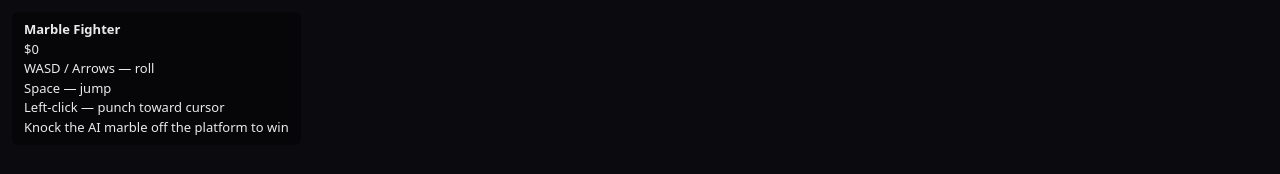
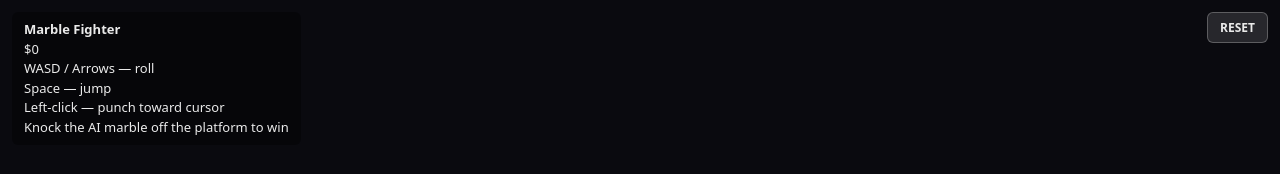
Before and after one commit to dsmurl/marble-fighter, a website built with Vite: page index.html in a window 1280 px wide. Built offline with nearby package versions, Linux system fonts and the light colour scheme; what @babylonjs/core, @babylonjs/havok would draw is missing.

Commit message:
Add confirm-gated reset button
Top-right #hud-reset button clears store money/items via Store.reset(), gated behind a native confirm() prompt; does not touch round state (MIC-17).

```diff
--- a/index.html
+++ b/index.html
@@ -117,6 +117,25 @@
       #endgame-restart:active {
         transform: translateY(0);
       }
+      #hud-reset {
+        position: fixed;
+        top: 12px;
+        right: 12px;
+        z-index: 5;
+        font-family: system-ui, sans-serif;
+        font-size: 12px;
+        font-weight: 600;
+        padding: 6px 12px;
+        border-radius: 6px;
+        border: 1px solid rgba(255, 255, 255, 0.25);
+        cursor: pointer;
+        background: rgba(255, 255, 255, 0.12);
+        color: #eaeaea;
+        transition: background 0.15s ease;
+      }
+      #hud-reset:hover {
+        background: rgba(255, 255, 255, 0.22);
+      }
       .control-hidden {
         display: none;
       }
@@ -169,6 +188,7 @@
   </head>
   <body>
     <canvas id="renderCanvas"></canvas>
+    <button id="hud-reset">RESET</button>
     <div id="hud">
       <div><strong>Marble Fighter</strong></div>
       <div id="hud-money">$0</div>
--- a/src/game/Game.ts
+++ b/src/game/Game.ts
@@ -45,6 +45,7 @@ export class Game {
   private readonly endGameOverlay = new EndGameOverlay(() => this.resetRound());
   private readonly sounds = new SoundEffects();
   private readonly moneyDisplay = document.getElementById("hud-money") as HTMLDivElement;
+  private readonly resetButton = document.getElementById("hud-reset") as HTMLButtonElement;
 
   private camera!: ArcRotateCamera;
   private arena!: Arena;
@@ -69,8 +70,18 @@ export class Game {
     await this.initPhysics();
     this.buildScene();
     this.registerPunchInput();
+    this.registerResetButton();
     this.registerLoop();
     window.addEventListener("resize", () => this.engine.resize());
+  }
+
+  /** Only clears store money/items — must never touch round state (player/opponent position, roundOver). */
+  private registerResetButton(): void {
+    this.resetButton.addEventListener("click", () => {
+      if (!confirm("Reset your money and items?")) return;
+      Store.reset();
+      this.updateMoneyDisplay();
+    });
   }
 
   private async initPhysics(): Promise<void> {
```
